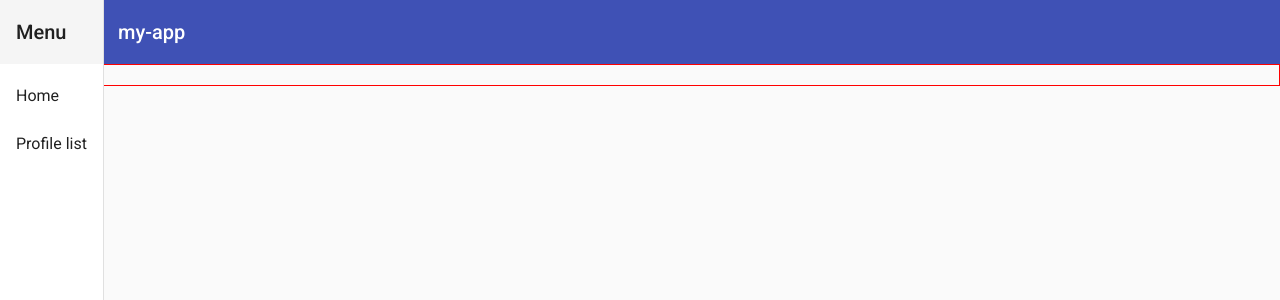
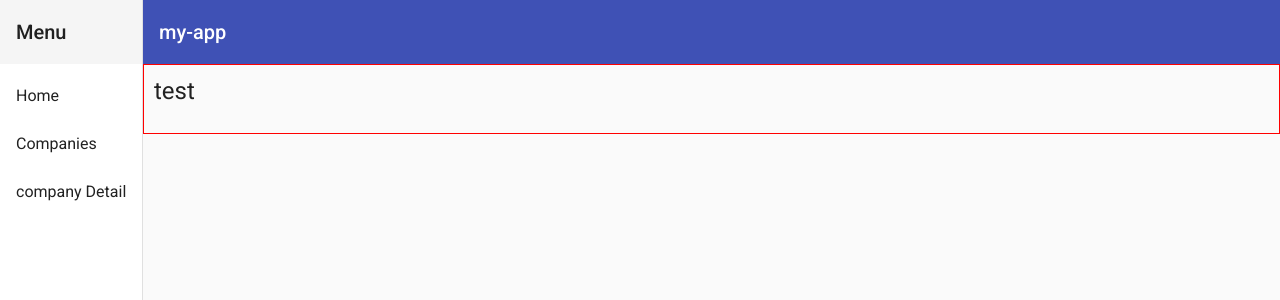
Before and after one commit to sasdev/Angular-Company-Profile, an Angular app: page /company in a window 1280 px wide. Before the commit this address led to /. Shown: the top 300 px of the page. Built offline with nearby package versions, Linux system fonts and the light colour scheme.

Commit message:
3 files modified, 3 added

```diff
--- a/src/app/app-routing.module.ts
+++ b/src/app/app-routing.module.ts
@@ -1,13 +1,15 @@
 import {NgModule} from '@angular/core';
 import {Routes, RouterModule} from '@angular/router';
 import {CompaniesComponent} from './pages/companies/companies.component'
+import {CompanyDetailComponent} from './pages/company-detail/company-detail.component'
 import {HomeComponent} from './pages/home/home.component'
 
 
 
 const routes: Routes = [
   { path: '', component: HomeComponent },
-  { path: 'Profile-list', component: CompaniesComponent }
+  { path: 'Companies', component: CompaniesComponent },
+  { path: 'company', component: CompanyDetailComponent}
 ];
 
 @NgModule({
--- a/src/app/app.component.html
+++ b/src/app/app.component.html
@@ -7,7 +7,8 @@
     <mat-nav-list>
 
       <a mat-list-item routerLinkActive="mat-warn" color="accent" routerLink="">Home</a>
-      <a mat-list-item routerLinkActive="mat-warn" color="accent" routerLink="Profile-list">Profile list</a>
+      <a mat-list-item routerLinkActive="mat-warn" color="accent" routerLink="Companies">Companies</a>
+       <a mat-list-item routerLinkActive="mat-warn" color="accent" routerLink="CompanyDetail">company Detail</a>
 
       <!-- <ng-container>
              {{links2}}
--- a/src/app/app.module.ts
+++ b/src/app/app.module.ts
@@ -6,8 +6,10 @@ import { AppComponent } from './app.component';
 import { BrowserAnimationsModule } from '@angular/platform-browser/animations';
 
 //Pages
+import { HomeComponent } from './pages/home/home.component';
 import { CompaniesComponent } from './pages/companies/companies.component'
-import { HomeComponent } from './pages/home/home.component';
+import { CompanyDetailComponent } from './pages/company-detail/company-detail.component'
+
 
 //Angular Material Components
 import {MatCheckboxModule} from '@angular/material/checkbox';
@@ -54,6 +56,7 @@ import { from } from 'rxjs';
   declarations: [
     AppComponent,
     CompaniesComponent,
+    CompanyDetailComponent,
     HomeComponent
   ],
   imports: [
--- /dev/null
+++ b/src/app/pages/company-detail/company-detail.component.html
@@ -0,0 +1 @@
+<h1>test</h1>
--- /dev/null
+++ b/src/app/pages/company-detail/company-detail.component.ts
@@ -0,0 +1,13 @@
+import { Component, OnInit } from "@angular/core";
+
+@Component({
+  selector: 'company-detail',
+  templateUrl: './company-detail.component.html',
+  styleUrls: ['./company-detail.component.css']
+})
+
+export class CompanyDetailComponent implements OnInit{
+
+ngOnInit(){}
+
+}
```
Also changed, not shown: src/app/pages/company-detail/company-detail.component.css (added).
